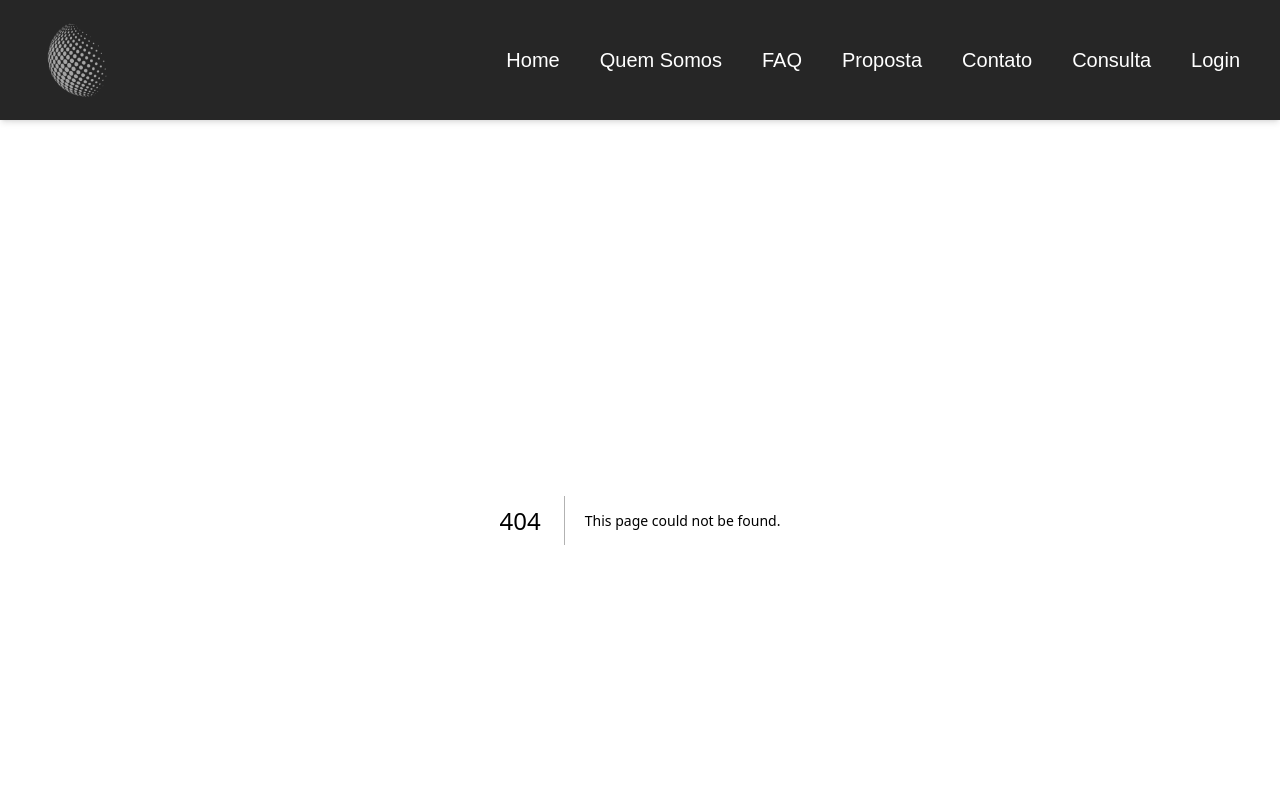
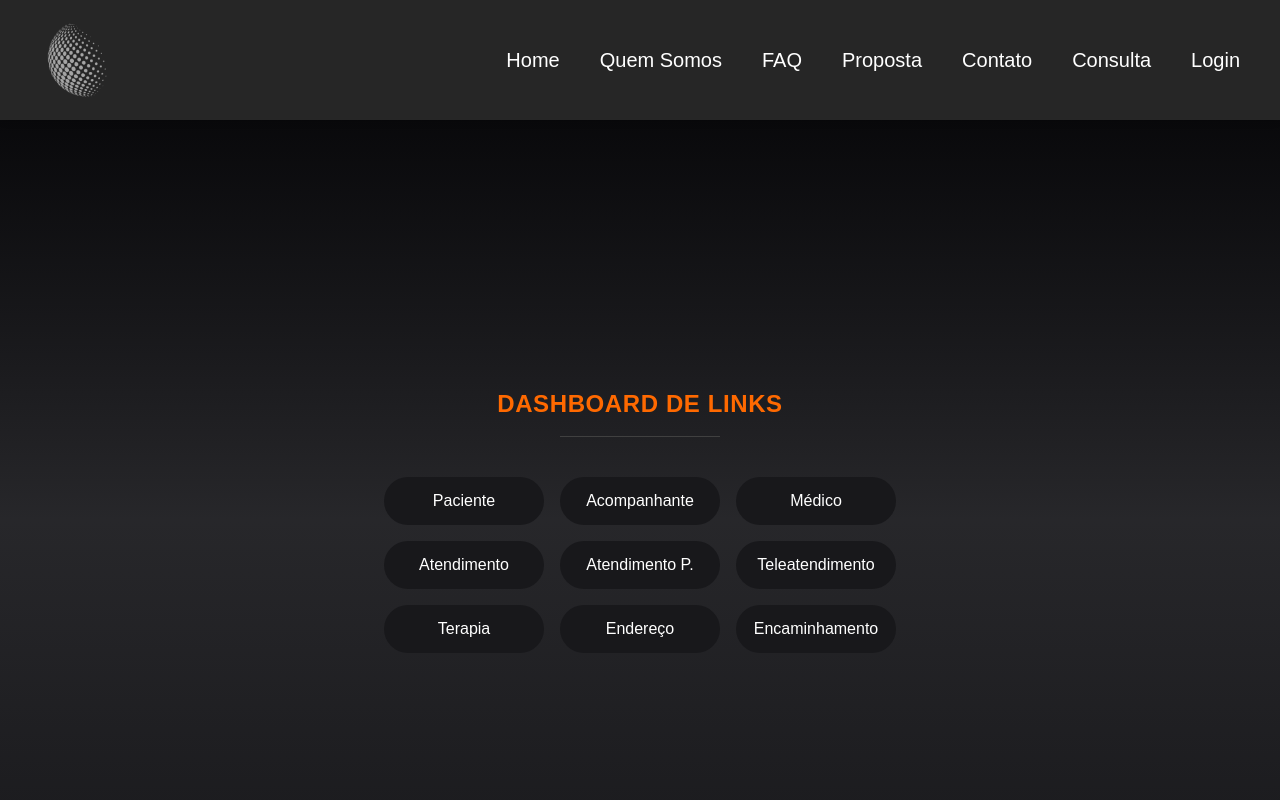
Before and after one commit to Nicolas-Ramiro/mindev-front, a Next.js app: page /dashboard in a window 1280 px wide. Before the commit this address had no page. Shown: the top 800 px of the page. Built offline with nearby package versions, Linux system fonts and the light colour scheme; sample sign-in values are in the browser's storage.

Commit message:
Criando a pagina de dashboard

```diff
--- /dev/null
+++ b/src/app/dashboard/page.tsx
@@ -0,0 +1,49 @@
+"use client";
+
+import { useEffect } from "react";
+import { useRouter } from "next/navigation";
+
+export default function DashboardPage() {
+  const router = useRouter();
+
+  // ✅ Verificação de login
+  useEffect(() => {
+    const token = localStorage.getItem("token");
+    if (!token) {
+      router.push("/login");
+    }
+  }, [router]);
+
+  const buttons = [
+    { label: "Paciente", path: "/dashboard/paciente" },
+    { label: "Acompanhante", path: "/dashboard/acompanhante" },
+    { label: "Médico", path: "/dashboard/medico" },
+    { label: "Atendimento", path: "/dashboard/atendimento" },
+    { label: "Atendimento P.", path: "/dashboard/presencial" },
+    { label: "Teleatendimento", path: "/dashboard/teleatendimento" },
+    { label: "Terapia", path: "/dashboard/terapia" },
+    { label: "Endereço", path: "/dashboard/endereco" },
+    { label: "Encaminhamento", path: "/dashboard/encaminhamento" },
+  ];
+
+  return (
+    <div className="min-h-screen flex flex-col items-center justify-center bg-gradient-to-b from-zinc-950 via-zinc-800 to-zinc-900 text-white p-6">
+      <h1 className="text-2xl font-bold tracking-wide mb-4 text-center text-orange-500">
+        DASHBOARD DE LINKS
+      </h1>
+      <div className="w-40 h-[1px] bg-neutral-700 mb-10" />
+
+      <div className="grid grid-cols-1 sm:grid-cols-2 md:grid-cols-3 gap-4 w-full max-w-lg">
+        {buttons.map((btn, i) => (
+          <button
+            key={i}
+            onClick={() => router.push(btn.path)}
+            className="bg-zinc-900 hover:bg-orange-600 transition text-sm sm:text-base font-medium py-3 rounded-full"
+          >
+            {btn.label}
+          </button>
+        ))}
+      </div>
+    </div>
+  );
+}
--- /dev/null
+++ b/src/components/botaoDashboard.tsx
@@ -0,0 +1,18 @@
+"use client";
+
+import { useRouter } from "next/navigation";
+import { ArrowLeft } from "lucide-react";
+
+export default function BotaoDashboard() {
+  const router = useRouter();
+
+  return (
+    <button
+      onClick={() => router.push("/dashboard")}
+      className="flex items-center gap-2 bg-neutral-700 hover:bg-orange-500 text-white font-semibold px-4 py-2 rounded-md transition-colors"
+    >
+      <ArrowLeft size={18} />
+      Voltar ao Dashboard
+    </button>
+  );
+}
```
